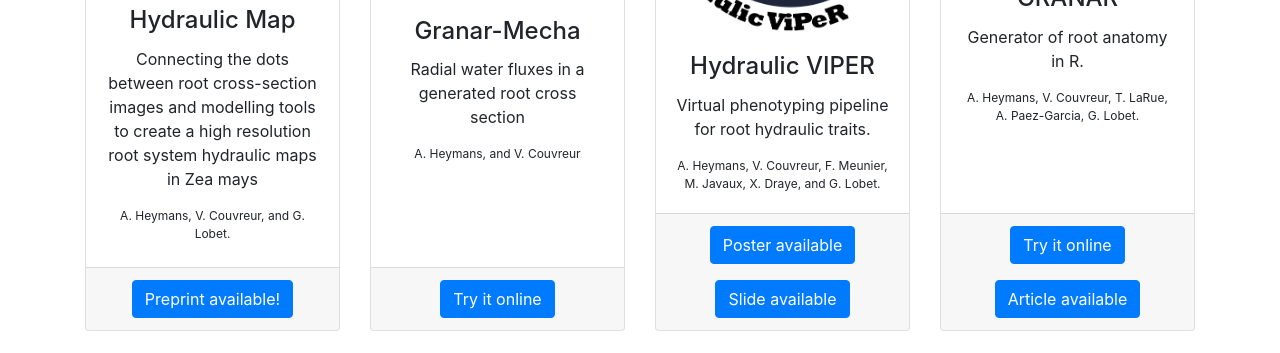
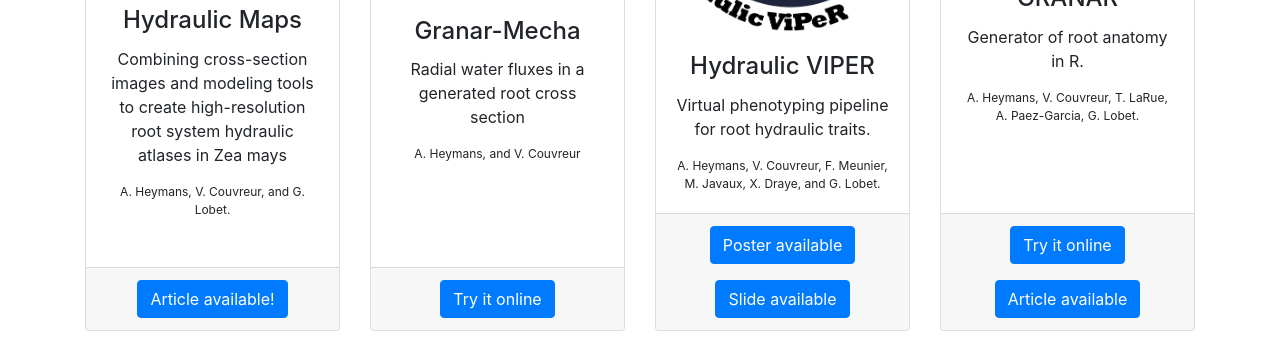
Before and after one commit to HeymansAdrien/HeymansAdrien.github.io, a website: page index.html in a window 1280 px wide. Shown: the part 1587-1940 px from the top of the page. Drawn offline with Linux system fonts and the light colour scheme; grey boxes are pictures that could not be loaded.

Commit message:
Update index
preprint to article

```diff
--- a/index.html
+++ b/index.html
@@ -118,12 +118,12 @@
         <div class="card h-100">
           <img class="card-img-top" src="img/rootsystem.png" alt="">
           <div class="card-body">
-            <h4 class="card-title">Hydraulic Map</h4>
-            <p class="card-text">Connecting the dots between root cross-section images and modelling tools to create a high resolution root system hydraulic maps in Zea mays</p>
+            <h4 class="card-title">Hydraulic Maps</h4>
+            <p class="card-text">Combining cross-section images and modeling tools to create high-resolution root system hydraulic atlases in Zea mays</p>
 			<p class="card-text" style="font-size:75%;">A. Heymans, V. Couvreur, and G. Lobet.</p>
           </div>
           <div class="card-footer">
-            <a href="https://www.biorxiv.org/content/10.1101/2020.12.15.422825v1" class="btn btn-primary" target="_new">Preprint available!</a>
+            <a href="https://onlinelibrary.wiley.com/doi/10.1002/pld3.334" class="btn btn-primary" target="_new">Article available!</a>
           </div>
         </div>
       </div>
```
